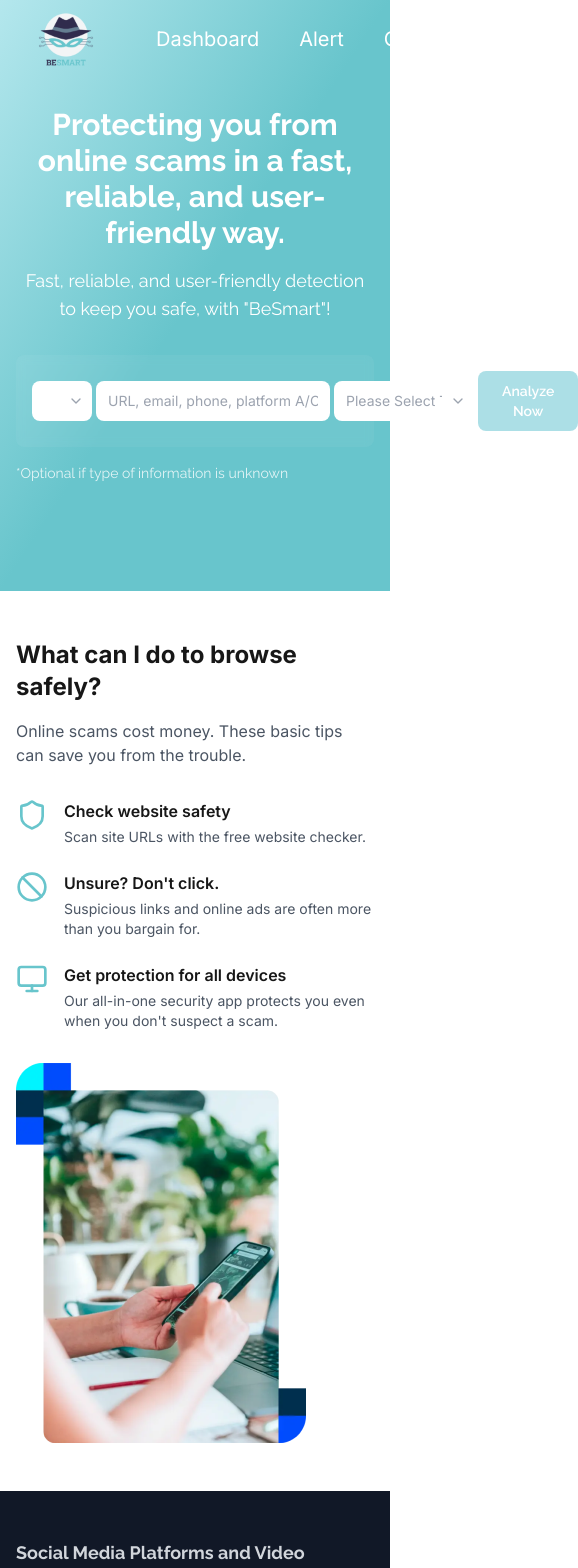
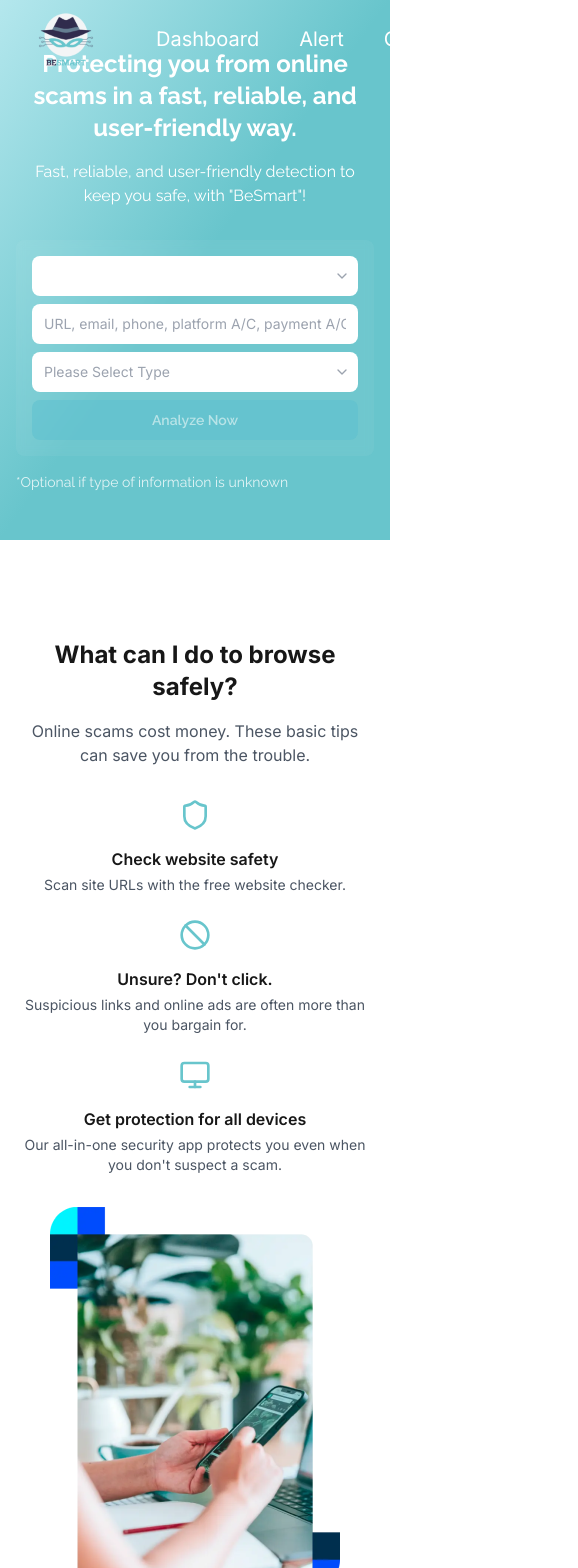
Before and after one commit to ShreyaKumari13/BeSmart, a Next.js app: page /dashboard in a window 390 px wide. Shown: the top 1568 px of the page, 578 px wide, since content can reach past the window. Built offline with nearby package versions, Linux system fonts and the light colour scheme.

Commit message:
updated code

```diff
--- a/src/components/dashboard/hero.tsx
+++ b/src/components/dashboard/hero.tsx
@@ -123,23 +123,23 @@ export function Hero({ query, type }: { query?: string; type?: string }) {
     const isButtonDisabled = !searchInput || !searchType || !!inputError || isLoading;
 
     return (
-        <div className="relative h-[70vh]">
-            <section className="h-full bg-gradient-to-br from-[#B4E7ED] via-[#68C5CC] to-[#68C5CC]">
-                <div className="container mx-auto flex flex-col items-center justify-center h-full px-4">
+        <div className="relative min-h-[70vh]">
+            <section className="min-h-full bg-gradient-to-br from-[#B4E7ED] via-[#68C5CC] to-[#68C5CC] py-12 sm:py-16 md:py-20 lg:py-24">
+                <div className="container mx-auto flex flex-col items-center justify-center h-full px-4 sm:px-6 lg:px-8">
                     <div className="max-w-4xl w-full">
-                        <h1 className={`${raleway.className} text-3xl sm:text-4xl font-bold mb-4 text-center text-white`}>
+                        <h1 className={`${raleway.className} text-2xl sm:text-3xl md:text-4xl font-bold mb-4 text-center text-white`}>
                             Protecting you from online scams in a fast, reliable, and user-friendly way.
                         </h1>
-                        <p className={`${raleway.className} text-lg mb-8 text-center text-white`}>
+                        <p className={`${raleway.className} text-base sm:text-lg mb-8 text-center text-white`}>
                             Fast, reliable, and user-friendly detection to keep you safe, with &quot;BeSmart&quot;!
                         </p>
                         <form onSubmit={handleAnalyze} className="flex flex-col items-center gap-2 bg-white/5 backdrop-blur-sm rounded-lg p-4">
-                            <div className="flex items-center gap-1 w-full">
-                                <div className="relative">
+                            <div className="flex flex-col sm:flex-row items-center gap-2 w-full">
+                                <div className="relative w-full sm:w-auto">
                                     <select
                                         value={category}
                                         onChange={(e) => setCategory(e.target.value)}
-                                        className="appearance-none w-[60px] bg-white text-gray-400 py-2.5 px-2 rounded-lg cursor-pointer font-raleway text-sm focus:outline-none"
+                                        className="appearance-none w-full sm:w-[60px] bg-white text-gray-400 py-2.5 px-2 rounded-lg cursor-pointer font-raleway text-sm focus:outline-none"
                                     >
                                         <option value="url">   </option>
                                         <option value="url">URL</option>
@@ -153,13 +153,13 @@ export function Hero({ query, type }: { query?: string; type?: string }) {
                                     value={searchInput}
                                     onChange={(e) => setSearchInput(e.target.value)}
                                     placeholder="URL, email, phone, platform A/C, payment A/C, etc"
-                                    className="flex-1 bg-white text-gray-700 py-2.5 px-3 rounded-lg font-raleway text-sm focus:outline-none placeholder:text-gray-400"
+                                    className="w-full sm:flex-1 bg-white text-gray-700 py-2.5 px-3 rounded-lg font-raleway text-sm focus:outline-none placeholder:text-gray-400"
                                 />
-                                <div className="relative">
+                                <div className="relative w-full sm:w-auto">
                                     <select
                                         value={searchType}
                                         onChange={(e) => setSearchType(e.target.value)}
-                                        className="appearance-none w-[140px] bg-white text-gray-400 py-2.5 px-3 pr-8 rounded-lg cursor-pointer font-raleway text-sm focus:outline-none"
+                                        className="appearance-none w-full sm:w-[140px] bg-white text-gray-400 py-2.5 px-3 pr-8 rounded-lg cursor-pointer font-raleway text-sm focus:outline-none"
                                     >
                                         <option value="">Please Select Type</option>
                                         <option value="platform_username">Platform Username</option>
@@ -174,7 +174,7 @@ export function Hero({ query, type }: { query?: string; type?: string }) {
                                 <button
                                     type="submit"
                                     disabled={isButtonDisabled}
-                                    className={`${raleway.className} w-[140px] bg-[#5bbfce] hover:bg-[#4aa9b8] text-white py-2.5 px-6 rounded-lg text-sm font-semibold transition-colors focus:outline-none ${isButtonDisabled ? 'opacity-50 cursor-not-allowed' : ''}`}
+                                    className={`${raleway.className} w-full sm:w-[140px] bg-[#5bbfce] hover:bg-[#4aa9b8] text-white py-2.5 px-6 rounded-lg text-sm font-semibold transition-colors focus:outline-none ${isButtonDisabled ? 'opacity-50 cursor-not-allowed' : ''}`}
                                 >
                                     {isLoading ? 'Analyzing...' : 'Analyze Now'}
                                 </button>
--- a/src/components/dashboard/riskmeter.tsx
+++ b/src/components/dashboard/riskmeter.tsx
@@ -4,8 +4,8 @@ import { Shield, Ban, Monitor } from 'lucide-react';
 export default function RiskMeter() {
   return (
     <div className="max-w-6xl mx-auto px-4 py-12">
-      <div className="flex flex-col md:flex-row gap-8 items-start">
-        <div className="md:w-3/5">
+      <div className="flex flex-col lg:flex-row gap-8 items-center lg:items-start">
+        <div className="lg:w-3/5 text-center lg:text-left">
           <h2 className="text-2xl font-bold mb-4 font-raleway">
             What can I do to browse safely?
           </h2>
@@ -15,7 +15,7 @@ export default function RiskMeter() {
 
           <div className="space-y-6">
             {/* Check website safety */}
-            <div className="flex gap-4">
+            <div className="flex flex-col sm:flex-row gap-4 items-center sm:items-start">
               <div className="flex-shrink-0">
                 <Shield className="w-8 h-8 text-[#68C5CC]" />
               </div>
@@ -28,7 +28,7 @@ export default function RiskMeter() {
             </div>
 
             {/* Unsure? Don't click */}
-            <div className="flex gap-4">
+            <div className="flex flex-col sm:flex-row gap-4 items-center sm:items-start">
               <div className="flex-shrink-0">
                 <Ban className="w-8 h-8 text-[#68C5CC]" />
               </div>
@@ -41,7 +41,7 @@ export default function RiskMeter() {
             </div>
 
             {/* Get protection */}
-            <div className="flex gap-4">
+            <div className="flex flex-col sm:flex-row gap-4 items-center sm:items-start">
               <div className="flex-shrink-0">
                 <Monitor className="w-8 h-8 text-[#68C5CC]" />
               </div>
@@ -55,16 +55,14 @@ export default function RiskMeter() {
           </div>
         </div>
 
-        <div className="md:w-2/5">
-          <div className="relative">
-            {/* <div className="absolute -top-2 -left-2 w-8 h-8 bg-blue-500 rounded-tl-lg" />
-            <div className="absolute -bottom-2 -right-2 w-8 h-8 bg-blue-500 rounded-br-lg" /> */}
+        <div className="lg:w-2/5 flex justify-center lg:justify-end">
+          <div className="relative w-full max-w-xs">
             <Image
               src="/images/image 9.png"
               alt="Person using a mobile device safely"
               width={400}
               height={300}
-              className="rounded-2xl w-full h-auto relative z-10"
+              className="rounded-2xl w-full h-auto"
             />
           </div>
         </div>
--- a/src/components/dashboard/riskresult.tsx
+++ b/src/components/dashboard/riskresult.tsx
@@ -4,36 +4,37 @@ export default function RiskResult() {
   return (
     <div className="max-w-7xl mx-auto p-6">
       <div className="flex flex-col md:flex-row gap-8 items-start">
-      <div className="flex justify-center mb-4">
+        {/* Image Section */}
+        <div className="flex justify-center mb-4 md:mb-0 md:flex-1">
           <Image
-              src="/images/image 2.png"
+            src="/images/image2.png"
             alt="High Risk Meter"
             width={350}
             height={250}
-              className="w-58 h-40 object-contain"
+            className="w-full max-w-[350px] h-auto object-contain"
           />
         </div>
 
         {/* Content Section */}
         <div className="flex-1 space-y-4">
           {/* Header */}
-          <h2 className="text-green-500 text-2xl font-semibold">
+          <h2 className="text-green-500 text-xl sm:text-2xl font-semibold text-center md:text-left">
             No record of scam or cyber risk report was found for your query.
           </h2>
 
           {/* Subheader */}
-          <p className="text-gray-700">
-            &quot;While no record exists, it&apos;s important to remain cautious. Follow these tips to stay safe in the digital world.&quot;
+          <p className="text-gray-700 text-sm sm:text-base text-center md:text-left">
+            "While no record exists, it&apos;s important to remain cautious. Follow these tips to stay safe in the digital world."
           </p>
 
           {/* Tips Section */}
           <div className="space-y-2">
-            <p className="text-green-600 text-sm">
+            <p className="text-green-600 text-xs sm:text-sm text-center md:text-left">
               Tips: You may specify search type or enter complete URL for better results.
             </p>
 
             {/* Security Tips List */}
-            <ul className="space-y-2 text-red-500 text-sm">
+            <ul className="space-y-2 text-red-500 text-xs sm:text-sm">
               <li>• Use complete URLs or detailed information for more accurate results.</li>
               <li>• Confirm the identity of the counterparty before making payments or sharing sensitive data.</li>
               <li>• Never share login credentials, credit card data, or personal details unless you trust the platform.</li>
@@ -41,19 +42,23 @@ export default function RiskResult() {
               <li>• If you suspect a scam, report it to local authorities or the e-Report Centre.</li>
             </ul>
           </div>
-
-
-
         </div>
       </div>
+
       {/* Disclaimer Section */}
       <div className="mt-8 space-y-2 text-xs text-gray-600">
         <p className="font-semibold">Disclaimer</p>
-            <p>1. The results provided are for reference purposes only. Users are encouraged to exercise their own judgment and conduct independent verification.</p>
-            <p>By using BeSmart, you acknowledge and agree to our Important Notice and Privacy Policy.</p>
+        <p>
+          1. The results provided are for reference purposes only. Users are encouraged to exercise their own judgment and conduct independent verification.
+        </p>
+        <p>
+          By using BeSmart, you acknowledge and agree to our Important Notice and Privacy Policy.
+        </p>
 
         <p className="font-semibold mt-4">Personal Data (Privacy) Notice</p>
-            <p>The personal data displayed on BeSmart is intended solely for the prevention and detection of crimes. Any use beyond this purpose may constitute a violation of the Personal Data (Privacy) Ordinance (Cap. 486) under the Laws of Hong Kong.</p>
+        <p>
+          The personal data displayed on BeSmart is intended solely for the prevention and detection of crimes. Any use beyond this purpose may constitute a violation of the Personal Data (Privacy) Ordinance (Cap. 486) under the Laws of Hong Kong.
+        </p>
       </div>
     </div>
   );
```
Lines whose indentation alone changed are shown as unchanged.
